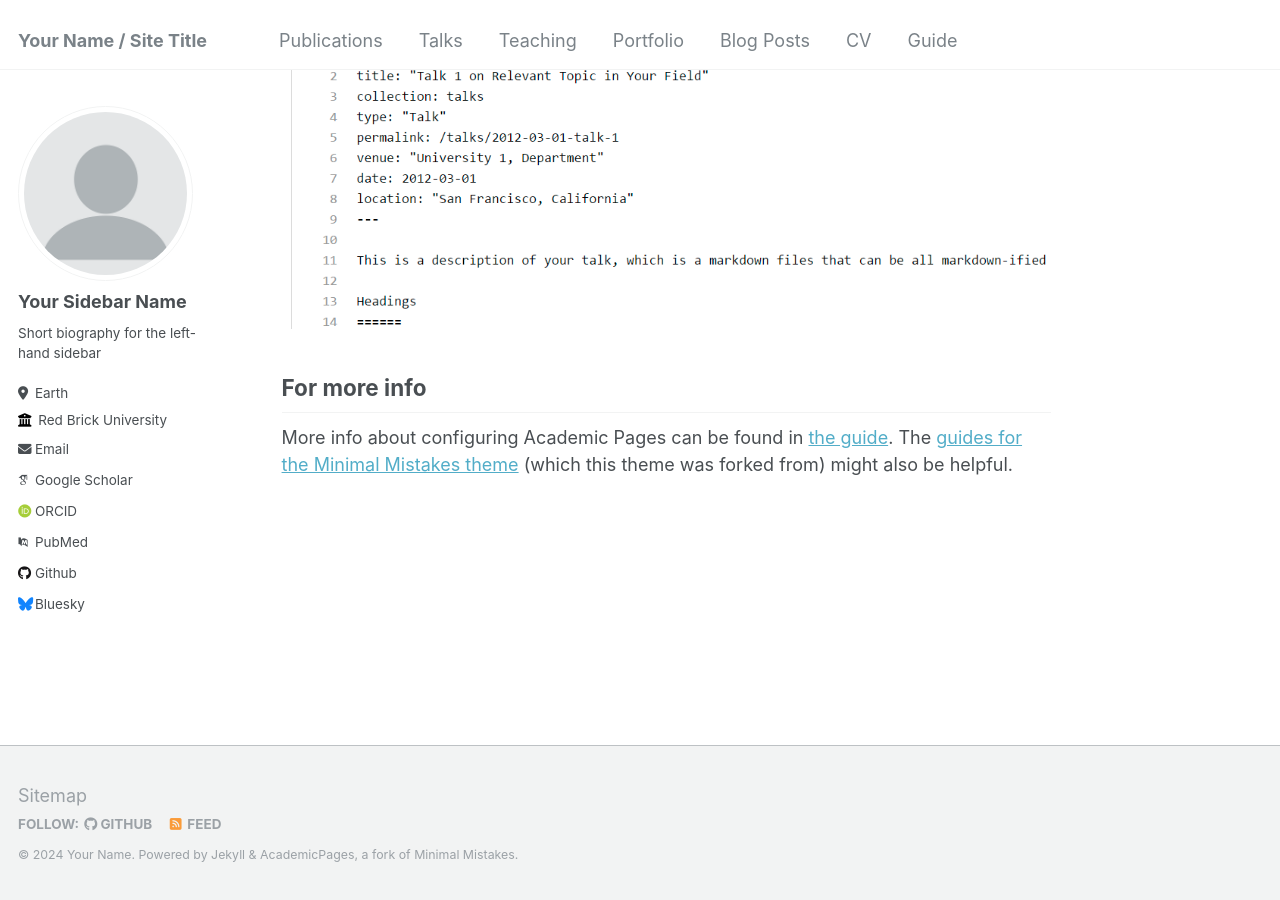
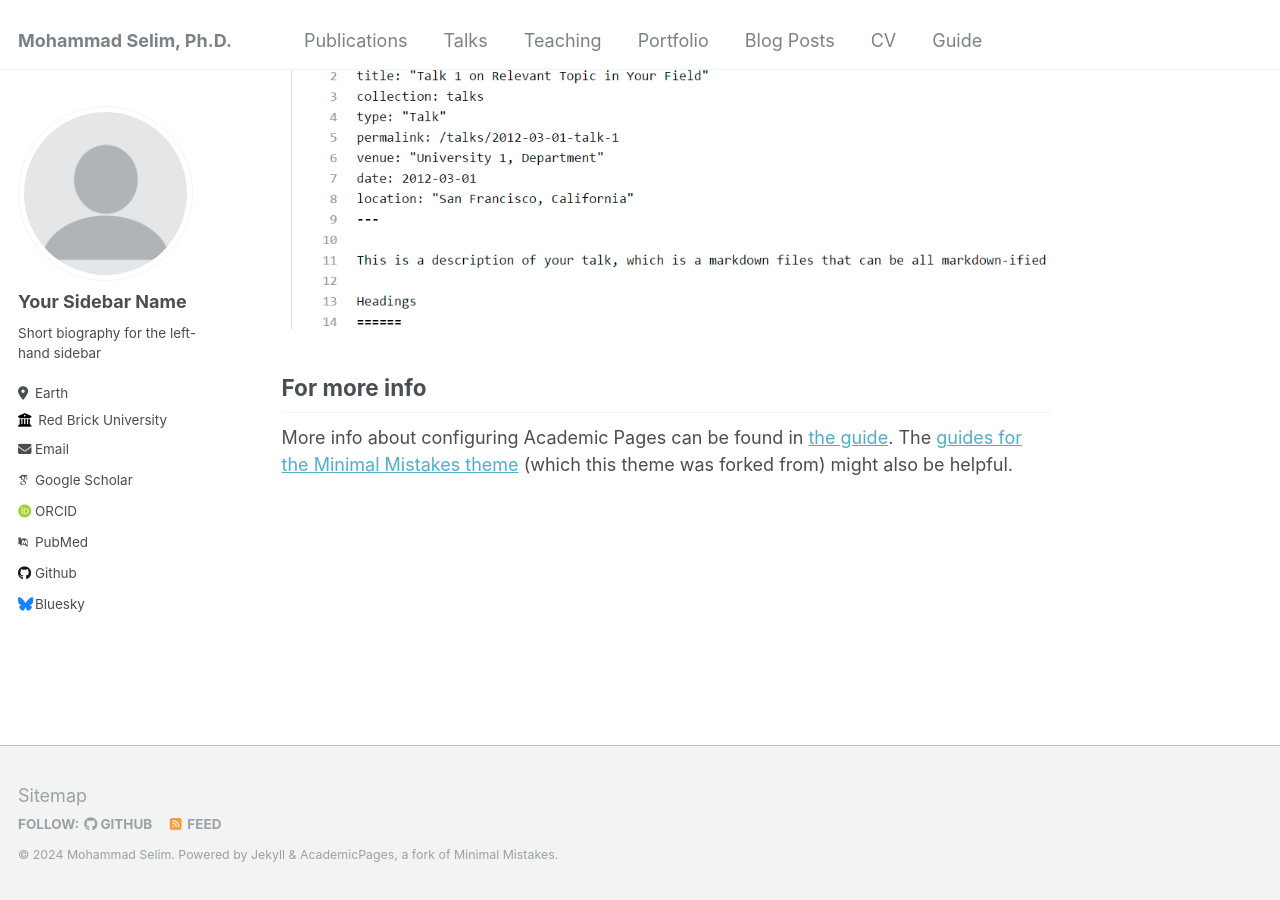
Before and after one commit to selimmd/selimmd.github.io, a Jekyll site: the page built from _pages/about.md, in a window 1280 px wide and 900 px high, scrolled down 2660 px. Built offline with Jekyll 4.4.1, drawn with Linux system fonts in a browser that asks for light colours; some web fonts are replaced.

Commit message:
Update _config.yml

```diff
--- a/_config.yml
+++ b/_config.yml
@@ -8,13 +8,13 @@
 
 # Basic Site Settings
 locale                   : "en-US"
-title                    : "Your Name / Site Title"
+title                    : "Mohammad Selim, Ph.D."
 title_separator          : "-"
-name                     : &name "Your Name"
-description              : &description "personal description"
-url                      : https://academicpages.github.io # the base hostname & protocol for your site e.g. "https://mmistakes.github.io"
+name                     : &name "Mohammad Selim"
+description              : &description "I am a Postdoc ORISE fellow at US Food and Drug Administation."
+url                      : https://mselim.github.io
 baseurl                  : "" # the subpath of your site, e.g. "/blog"
-repository               : "academicpages/academicpages.github.io"
+repository               : "selimmd/mselim.github.io"
 
 # Site Author - The following control what appear as part of the author content on the side bar.
 #               If a field is blank the icon and link will not appear, otherwise it will be shown.
```
